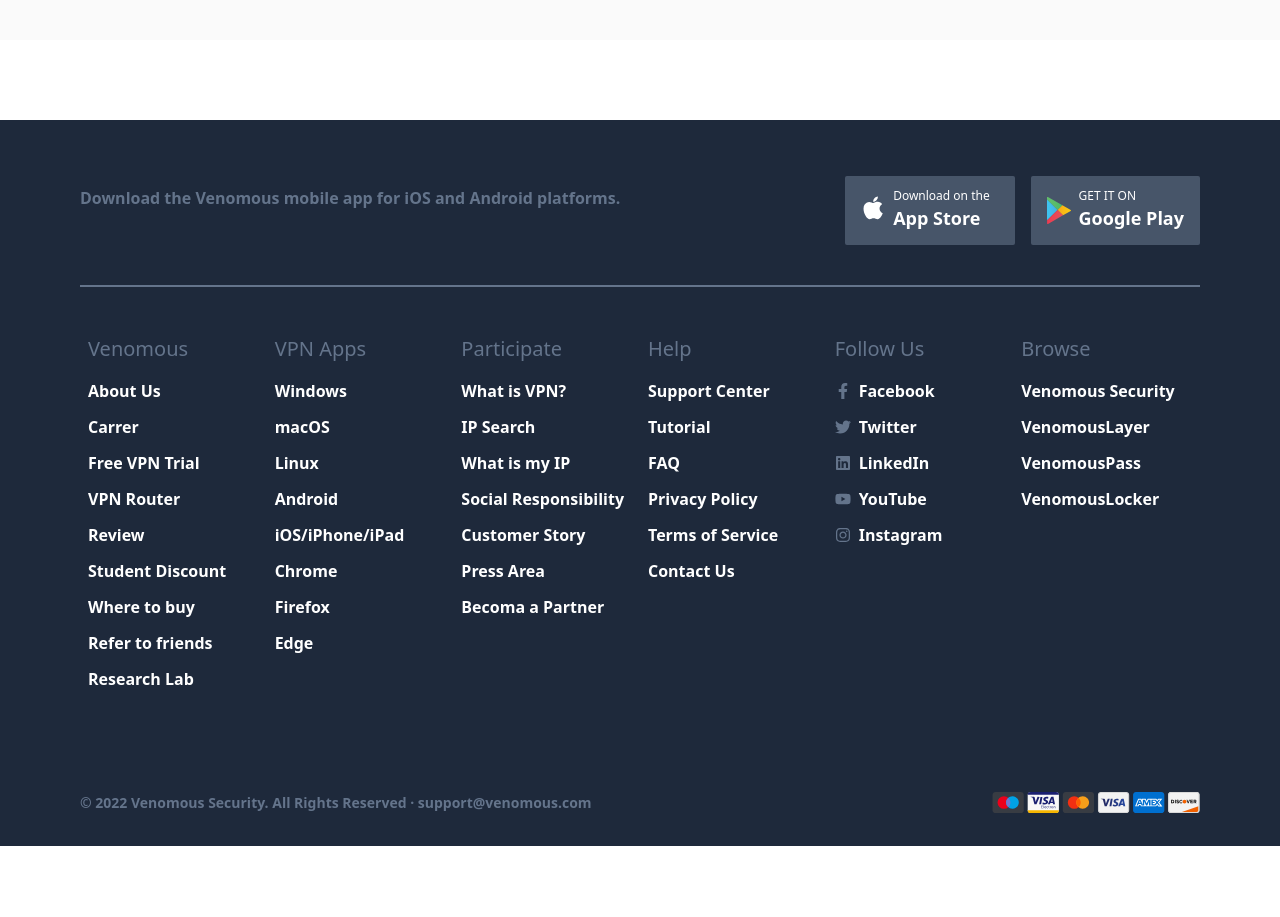
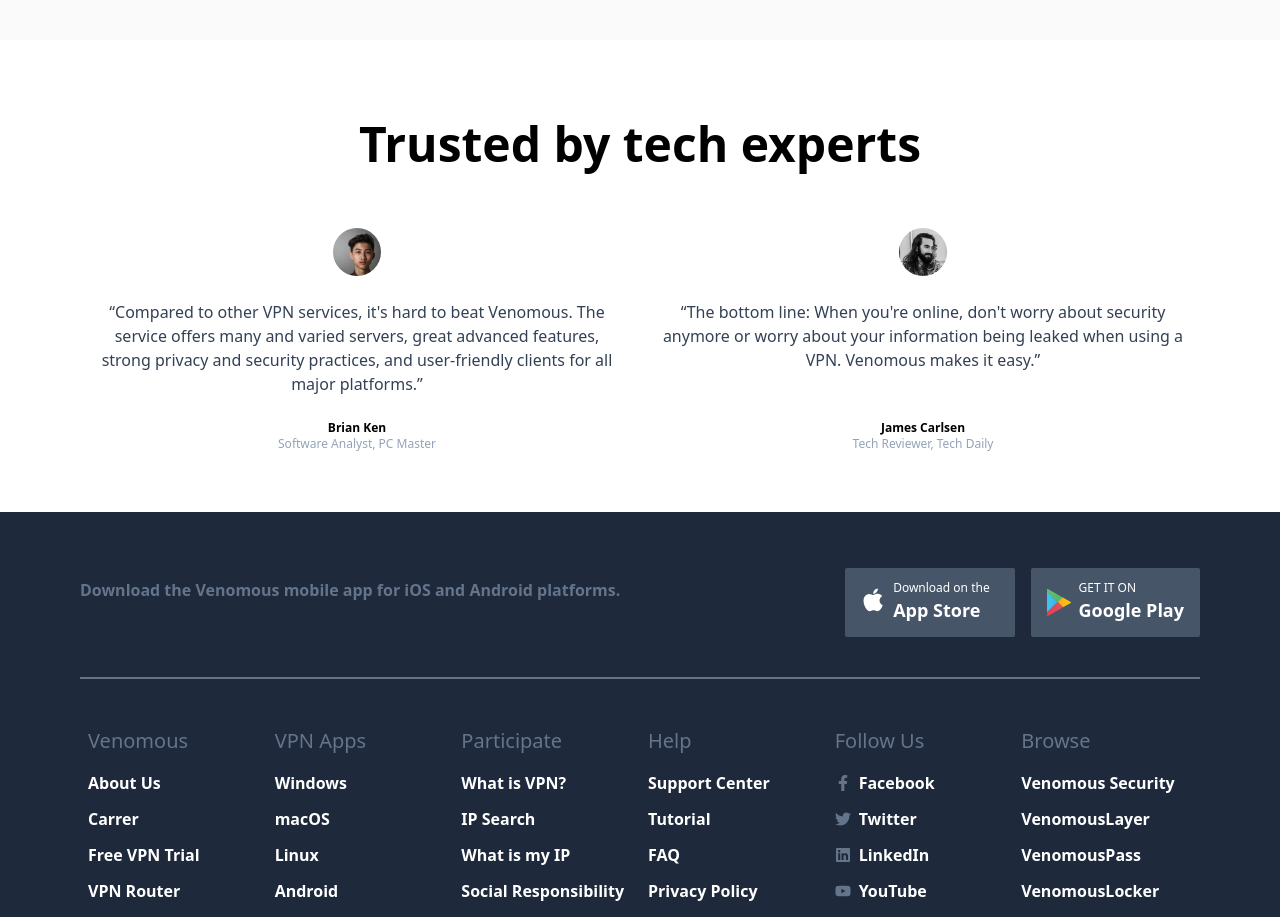
Before and after one commit to rivldy/venomous, a React (Vite) app: page /pricing in a window 1280 px wide. Shown: the part 2300-3217 px from the top of the page. Before the commit the page ends 3146 px from the top, so only its background shows below. Built offline with nearby package versions, Linux system fonts and the light colour scheme.

Commit message:
Add trusted to pricing page
- Create Trusted compoennt with techs data state from redux
- Add Trusted component to Pricing  page

```diff
--- /dev/null
+++ b/src/components/Trusted.jsx
@@ -0,0 +1,19 @@
+import { useSelector } from "react-redux"
+import { TechReviewerCard } from "./Cards"
+
+export default function Trusted() {
+    const techs = useSelector(state => state.techs.data)
+
+    return (
+        <div className="w-full bg-white">
+            <div className="container">
+                <h1 className="text-3xl md:text-5xl font-bold text-center">Trusted by tech experts</h1>
+                <div className="grid grid-cols-1 md:grid-cols-2 gap-3 my-10">
+                    { techs.map(tech => (
+                        <TechReviewerCard tech={tech} key={tech.author.name} />
+                    )) }
+                </div>
+            </div>
+        </div>
+    )
+}
--- a/src/routes/Pricing.jsx
+++ b/src/routes/Pricing.jsx
@@ -3,6 +3,7 @@
 import Features from "../components/Features";
 import Pricelist from "../components/Pricelist";
 import Reason from '../components/Reason';
+import Trusted from '../components/Trusted';
 
 export default function Pricing() {
     return (
@@ -14,6 +15,7 @@
                 <Pricelist />
                 <Features />
                 <Reason />
+                <Trusted />
             </section>
         </>
     )
```
